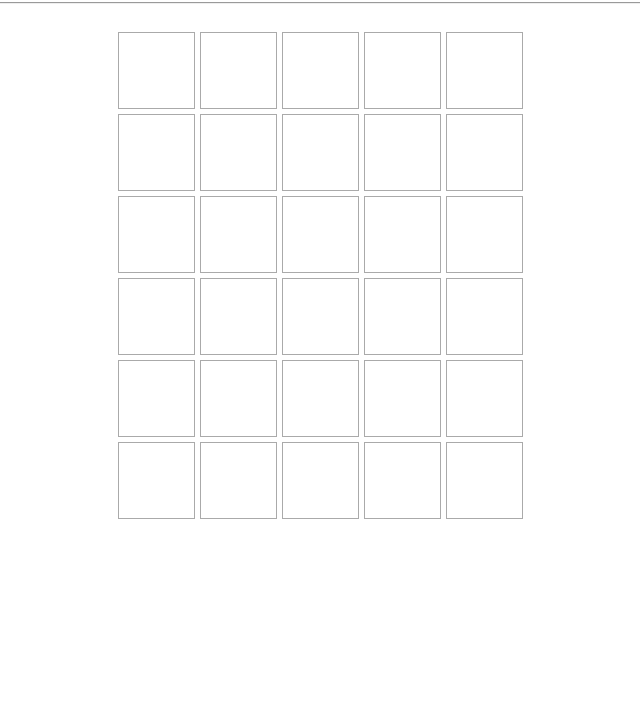
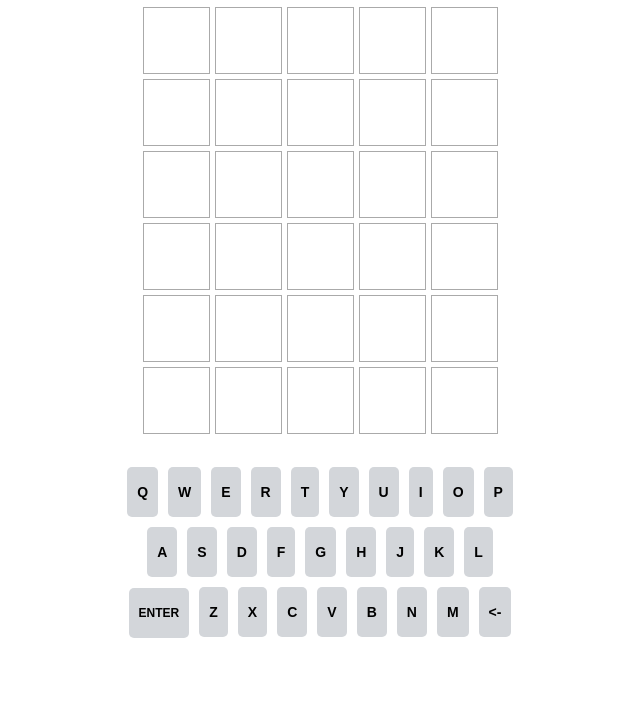
Before and after one commit to toddcford/wordle_clone, a plain HTML site: page index.html in a window 1280 px wide. Shown: the part 83-800 px from the top of the page, without its empty margins (320-960 px from the left). Drawn offline with Linux system fonts and the light colour scheme.

Commit message:
keyboard input

```diff
--- a/index.html
+++ b/index.html
@@ -1,34 +1,67 @@
-<h1>Wordy</h1>
-<hr>
-<div id="grid"></div>
-
+<div id="screen">
+  <h1>Wordy</h1>
+  <div id="grid"></div>
+  <div id="keyboard"></div>
+</div>
 <style>
-  body, html {
-    background     : white;
-    color          : white;
-    font-family    :   sans-serif;
-    text-align     :   center;
-    text-transform :   uppercase;
+  body, html, #screen {
+    background      : white;
+    color           : white;
+    font-family     :   sans-serif;
+    text-align      :   center;
+    text-transform  :   uppercase;
+    /* height          :   100vh;
+    width           :   100% */
+  }
+  #screen {
+    display         : flex;
+    flex-direction  : column;
   }
   h1 {
-    font-size      :   3em;
-    padding        :   0 0 0 0px;
-    margin         :   20px 0px 10px 0;
-    color          :   black;
+    font-size       :   2em;
+    padding         :   0 0 0 0px;
+    margin          :   20px 0px 10px 0;
+    color           :   black;
+    flex            :   none;
   }
   #grid {
-    margin-top     :   2%;
+    margin-top      :   1%;
+    flex            :   110%
   }
   .cell {
-    width          :   75px;
-    height         :   75px;
-    line-height    :   85px;
-    border         :   1px solid #aaa;
-    display        :   inline-grid;
-    place-items    :   center;
-    margin         :   2.5px;
-    font-size      :   40px;
-    font-weight    :   bold;
+    width           :   65px;
+    height          :   65px;
+    line-height     :   75px;
+    border          :   1px solid #aaa;
+    display         :   inline-grid;
+    place-items     :   center;
+    margin          :   2.5px;
+    font-size       :   35px;
+    font-weight     :   bold;
+  }
+  .key {
+    display         :   inline-grid;
+    align-items     :   center;
+    text-transform  :   uppercase;
+    padding         :   10px;
+    border-radius   :   5px;
+    /* width           :   40px; */
+    height          :   50px;
+    border          :   none;
+    margin          :   0 5px 0 5px;
+    font-size       :   14px;
+    font-weight     :   bold;
+    cursor          :   pointer;
+  }
+  .key:focus {
+    border: 10px solid blue;
+  }
+  .keyboardRow {
+    margin-top      : 10px;
+  }
+  #keyboard {
+    margin-top      : 20px;
+    display         : inline-grid;
   }
 </style>
 <script src="index.js"></script>
--- a/index.js
+++ b/index.js
@@ -1,5 +1,10 @@
 'use strict'
-let wordList = [
+
+let GREEN     = '#6aaa64'
+let GREY      = '#939598'
+let LIGHTGREY = '#d3d6da';
+let YELLOW    = '#c9b458'
+let wordList  = [
   'patio',
   'darts',
   'piano',
@@ -9,10 +14,13 @@ let wordList = [
   'court',
   'jesus',
   'boobs',
+  'titty',
   'otter',
   'caulk',
   'pizza',
-  'swill'
+  'swill',
+  'penis',
+  'swarm'
 ];
 
 function buildGrid() {
@@ -21,7 +29,7 @@ function buildGrid() {
     for (let j = 0; j< 5; j++) {
       let cell = document.createElement('div')
       cell.className    = 'cell'
-      cell.textContent  = ' '
+      cell.textContent  = ''
       row.appendChild(cell)
     }
     grid.appendChild(row)
@@ -31,14 +39,16 @@ function buildGrid() {
 let randomIndex     = Math.floor(Math.random() * wordList.length)
 let secret          = wordList[randomIndex];
 let currentAttempt  = '';
-let history        = [];
-let grid = document.getElementById('grid')
+let history         = [];
+let grid            = document.getElementById('grid');
+let keyboard        = document.getElementById('keyboard');
 
 buildGrid();
+buildKeyboard();
 updateGrid();
 window.addEventListener('keydown', handleKeyDown);
 
-async function handleKeyDown(e) {
+function handleKeyDown(e) {
   if (e.ctrlKey || e.metaKey || e.altKey) {
     return;
   }
@@ -53,7 +63,7 @@ async function handleKeyDown(e) {
       return;
     }
     if (currentAttempt === secret) {
-      await updateGrid();
+      updateGrid();
       setTimeout(() => alert("WINNER"), 250);
     }
     history.push(currentAttempt);
@@ -75,6 +85,43 @@ async function handleKeyDown(e) {
   updateGrid();
 }
 
+function handleKey(key) {
+  console.log(key)
+  let letter = key.toLowerCase();
+
+  if (letter === 'enter') {
+    if (currentAttempt.length < 5) {
+      console.log("premature enter");
+    }
+    if (!wordList.includes(currentAttempt)) {
+      alert('Not a word!');
+      return;
+    }
+    if (currentAttempt === secret) {
+      updateGrid();
+      setTimeout(() => alert("WINNER"), 250);
+    }
+    history.push(currentAttempt);
+    currentAttempt = ''
+
+  } else if ( letter === '<-') {
+    console.log(letter);
+    currentAttempt = currentAttempt.slice(0,-1)
+
+
+  } else if (/^[a-z]$/.test(letter)) {
+    console.log('success')
+    if (currentAttempt.length < 5) {
+      currentAttempt += letter;
+    }
+    else{
+      console.log("not adding charcter")
+    }
+  }
+
+  updateGrid();
+}
+
 function updateGrid() {
   let row  = grid.firstChild
   for (let attempt of history) {
@@ -82,6 +129,8 @@ function updateGrid() {
     row = row.nextSibling
   }
   drawAttempt(row, currentAttempt, true)
+  document.getElementById("enter").focus();
+  document.getElementById("enter").blur();
   // history.push(currentAttempt)
 }
 
@@ -102,7 +151,6 @@ function drawAttempt(row, attempt, isCurrent) {
       cell.style.color = 'white';
     }
   }
-
 }
 
 function getBgColor(attempt, index) {
@@ -110,10 +158,55 @@ function getBgColor(attempt, index) {
   let attemptLetter  = attempt[index]
   if (attemptLetter === undefined) { return }
   if (correctLetter === attemptLetter) {
-    return '#6aaa64'
+    return GREEN
   }
   if (secret.indexOf(attemptLetter) === -1) {
-    return '#939598'
+    return GREY
   }
-  return '#c9b458'
+  return YELLOW
 }
+
+function buildKeyboard() {
+  buildKeyboardRow('qwertyuiop', false);
+  buildKeyboardRow('asdfghjkl', false);
+  buildKeyboardRow('zxcvbnm', true);
+}
+
+function buildKeyboardRow(letters, isLastRow) {
+  let keyboardRow = document.createElement('div')
+  keyboardRow.className = 'keyboardRow'
+  if (isLastRow) {
+    let key = document.createElement('button')
+    key.className = 'key';
+    key.id = 'enter';
+    key.textContent = 'Enter';
+    key.style.backgroundColor = LIGHTGREY;
+    key.style.fontSize = '12px';
+    key.onclick = () => {
+      handleKey(key.textContent);
+    }
+    keyboardRow.appendChild(key);
+  }
+  for (let i = 0; i < letters.length; i++) {
+    let key = document.createElement('button')
+    key.className = 'key';
+    key.textContent = letters[i];
+    key.style.backgroundColor = LIGHTGREY;
+    key.onclick = () => {
+      console.log("clicked")
+      handleKey(key.textContent);
+    }
+    keyboardRow.appendChild(key);
+  }
+  if (isLastRow) {
+    let key = document.createElement('button')
+    key.className = 'key';
+    key.textContent = '<-';
+    key.style.backgroundColor = LIGHTGREY;
+    key.onclick = () => {
+      handleKey(key.textContent)
+    }
+    keyboardRow.appendChild(key);
+  }
+  keyboard.appendChild(keyboardRow);
+}
```
